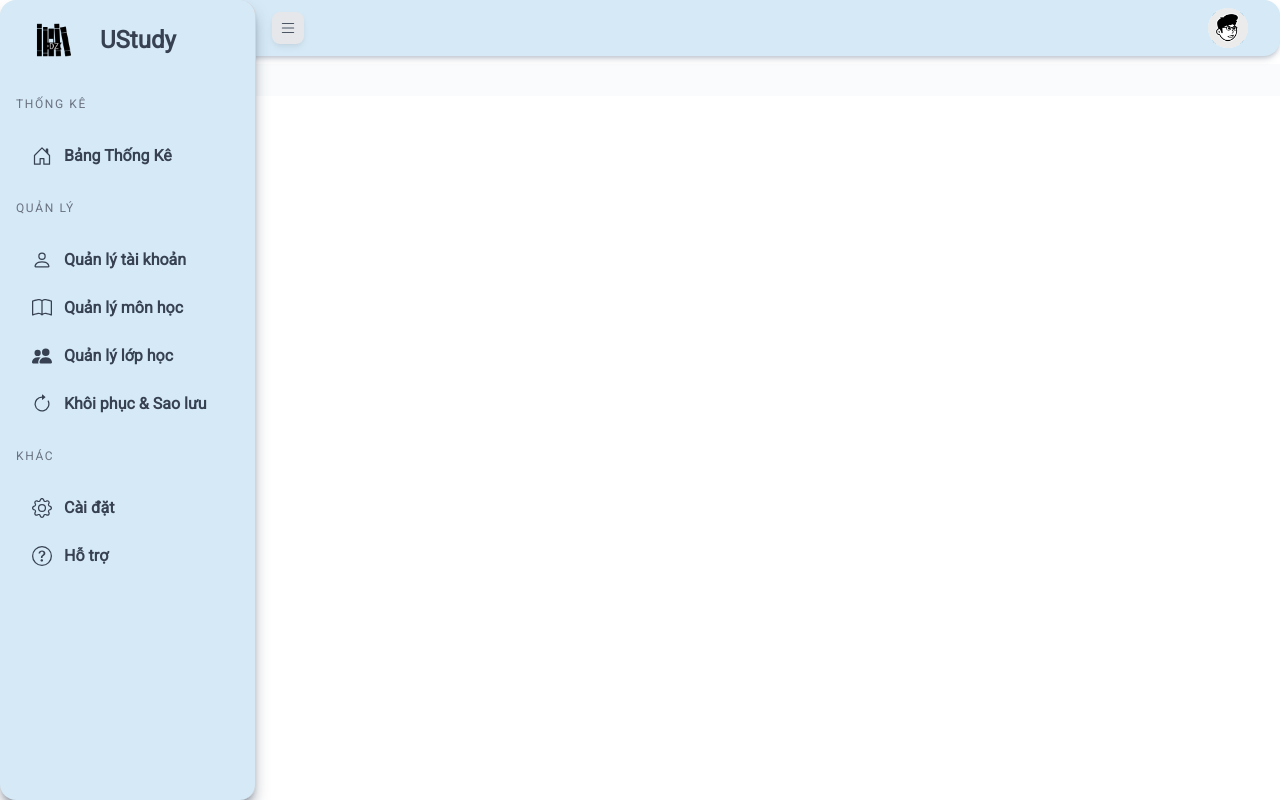
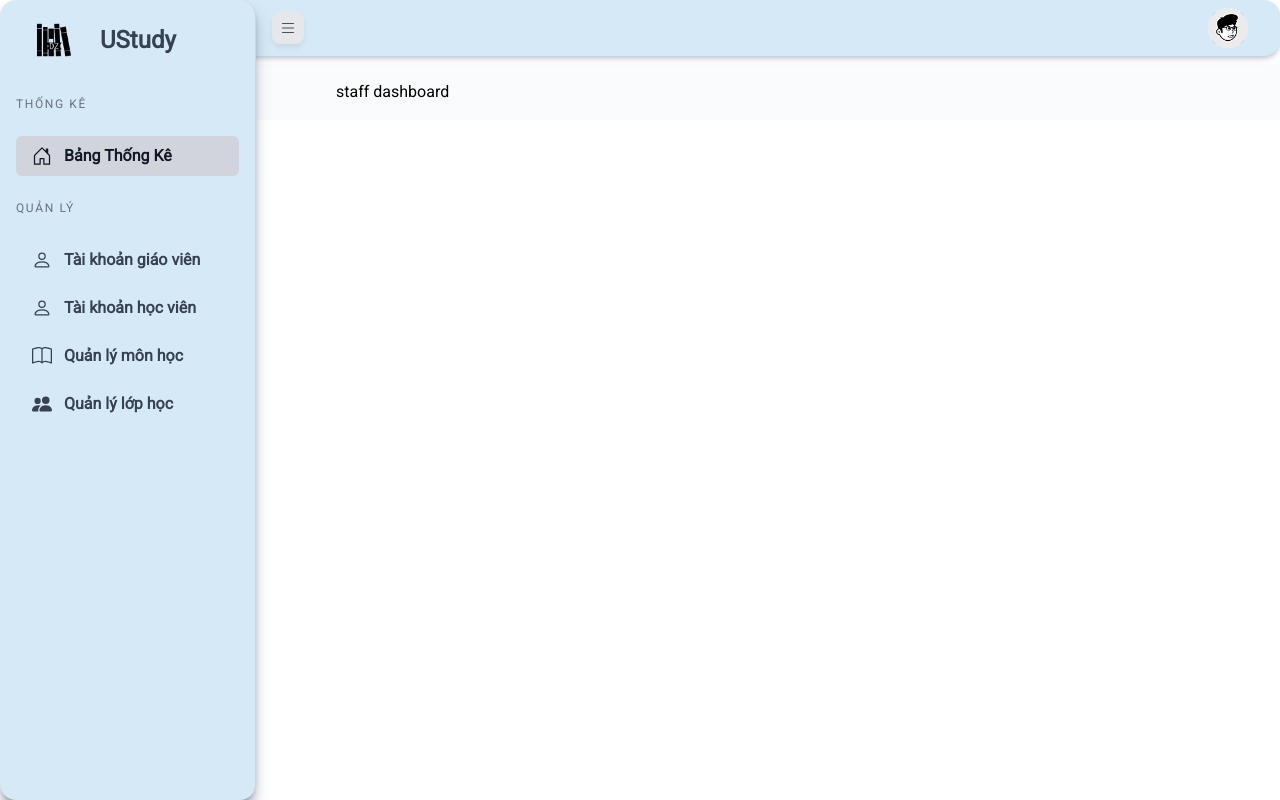
Before and after one commit to HCMUS-UStudy/UStudy-frontend, a Next.js app: page /staff in a window 1280 px wide. Built offline with nearby package versions, Linux system fonts and the light colour scheme.

Commit message:
init layout and change staff sidebar

```diff
--- /dev/null
+++ b/src/app/(user)/staff/layout.tsx
@@ -0,0 +1,20 @@
+import Header from "@/app/ui/components/header";
+import PageWrapper from "@/app/ui/components/pagewrapper";
+import { SideBar, SideBarStaff } from "@/app/ui/sidebar/sidebar";
+import React from "react";
+
+export default function StaffLayout({
+  children,
+}: {
+  children: React.ReactNode;
+}) {
+  return (
+    <>
+      <SideBarStaff />
+      <div className="flex flex-col h-full w-full">
+        <Header />
+        <PageWrapper>{children}</PageWrapper>
+      </div>
+    </>
+  );
+}
--- a/src/app/(user)/staff/page.tsx
+++ b/src/app/(user)/staff/page.tsx
@@ -1,16 +1,5 @@
-import Header from "@/app/ui/components/header";
-import PageWrapper from "@/app/ui/components/pagewrapper";
-import { SideBar } from "@/app/ui/sidebar/sidebar";
 import React from "react";
 
-export default function Staff({ children }: { children: React.ReactNode }) {
-  return (
-    <>
-      <SideBar />
-      <div className="flex flex-col h-full w-full">
-        <Header />
-        <PageWrapper>{children}</PageWrapper>
-      </div>
-    </>
-  );
+export default function StaffDashboard() {
+  return <div>staff dashboard</div>;
 }
--- a/src/app/menu_constants.tsx
+++ b/src/app/menu_constants.tsx
@@ -1,17 +1,24 @@
 import { SideNavItemGroup } from "@/app/types/type";
-import { BsBook, BsGear, BsHouseDoor, BsPerson, BsFillPeopleFill, BsQuestionCircle, BsArrowClockwise } from "react-icons/bs";
-
-
+import {
+  BsBook,
+  BsGear,
+  BsHouseDoor,
+  BsPerson,
+  BsFillPeopleFill,
+  BsQuestionCircle,
+  BsArrowClockwise,
+} from "react-icons/bs";
 
 export const SIDENAV_ITEMS: SideNavItemGroup[] = [
-
   {
     title: "Thống Kê",
-        menuList: [{
-            title: 'Bảng Thống Kê',
-            path: '/admin/dashboard',
+    menuList: [
+      {
+        title: "Bảng Thống Kê",
+        path: "/",
         icon: <BsHouseDoor size={20} />,
-        }]
+      },
+    ],
   },
   {
     title: "Quản lý",
@@ -25,41 +32,78 @@ export const SIDENAV_ITEMS: SideNavItemGroup[] = [
         //     { title: 'All', path: '/products' },
         //     { title: 'New', path: '/products/new' },
         // ],
-                title: 'Quản lý tài khoản',
-                path: '/accounts',
+        title: "Quản lý tài khoản",
+        path: "/accounts",
         icon: <BsPerson size={20} />,
       },
       {
-                title: 'Quản lý môn học',
-                path: '/courses',
+        title: "Quản lý môn học",
+        path: "/courses",
         icon: <BsBook size={20} />,
       },
       {
-                title: 'Quản lý lớp học',
-                path: '/class',
+        title: "Quản lý lớp học",
+        path: "/class",
         icon: <BsFillPeopleFill size={20} />,
       },
       {
-                title: 'Khôi phục & Sao lưu',
-                path: '/backup',
+        title: "Khôi phục & Sao lưu",
+        path: "/backup",
         icon: <BsArrowClockwise size={20} />,
-            }
-        ]
+      },
+    ],
   },
   {
     title: "Khác",
     menuList: [
       {
-                title: 'Cài đặt',
-                path: '/setting',
+        title: "Cài đặt",
+        path: "/setting",
         icon: <BsGear size={20} />,
       },
       {
-                title: 'Hỗ trợ',
-                path: '/help',
+        title: "Hỗ trợ",
+        path: "/help",
         icon: <BsQuestionCircle size={20} />,
-            }
-        ]
-    }
+      },
+    ],
+  },
+];
 
+export const SIDENAV_ITEMS_STAFF: SideNavItemGroup[] = [
+  {
+    title: "Thống Kê",
+    menuList: [
+      {
+        title: "Bảng Thống Kê",
+        path: "/staff",
+        icon: <BsHouseDoor size={20} />,
+      },
+    ],
+  },
+  {
+    title: "Quản lý",
+    menuList: [
+      {
+        title: "Tài khoản giáo viên",
+        path: "/teacher",
+        icon: <BsPerson size={20} />,
+      },
+      {
+        title: "Tài khoản học viên",
+        path: "/student",
+        icon: <BsPerson size={20} />,
+      },
+      {
+        title: "Quản lý môn học",
+        path: "/courses",
+        icon: <BsBook size={20} />,
+      },
+      {
+        title: "Quản lý lớp học",
+        path: "/class",
+        icon: <BsFillPeopleFill size={20} />,
+      },
+    ],
+  },
 ];
--- a/src/app/ui/sidebar/sidebar.tsx
+++ b/src/app/ui/sidebar/sidebar.tsx
@@ -1,10 +1,10 @@
-'use client'
-import { SIDENAV_ITEMS } from '@/app/menu_constants';
-import classNames from 'classnames';
-import React, { useEffect, useState } from 'react';
-import { useSideBarToggle } from '@/app/hooks/use-sidebar-toggle';
-import SideBarMenuGroup from './sidebar-menu-group';
-import { SideBarLogo } from './sidebar-logo';
+"use client";
+import { SIDENAV_ITEMS, SIDENAV_ITEMS_STAFF } from "@/app/menu_constants";
+import classNames from "classnames";
+import React, { useEffect, useState } from "react";
+import { useSideBarToggle } from "@/app/hooks/use-sidebar-toggle";
+import SideBarMenuGroup from "./sidebar-menu-group";
+import { SideBarLogo } from "./sidebar-logo";
 
 export const SideBar = () => {
   const [mounted, setMounted] = useState(false);
@@ -22,16 +22,21 @@ export const SideBar = () => {
 
   return (
     <aside className={asideStyle}>
-            <div className="sidebar-top flex items-center px-4 py-4"> {/* Reduced padding */}
+      <div className="sidebar-top flex items-center px-4 py-4">
+        {" "}
+        {/* Reduced padding */}
         {mounted && <SideBarLogo />}
-                <h3 className={classNames(
+        <h3
+          className={classNames(
             "pl-2 font-semibold text-2xl min-w-max text-gray-700 transition-opacity duration-300",
             { hidden: toggleCollapse }
           )}>
           UStudy
         </h3>
       </div>
-            <nav className="flex flex-col gap-2 px-4"> {/* Adjusted gap for spacing */}
+      <nav className="flex flex-col gap-2 px-4">
+        {" "}
+        {/* Adjusted gap for spacing */}
         {SIDENAV_ITEMS.map((item, idx) => (
           <SideBarMenuGroup key={idx} menuGroup={item} />
         ))}
@@ -39,3 +44,42 @@ export const SideBar = () => {
     </aside>
   );
 };
+
+export const SideBarStaff = () => {
+  const [mounted, setMounted] = useState(false);
+  const { toggleCollapse } = useSideBarToggle();
+
+  const asideStyle = classNames(
+    "sidebar overflow-y-auto fixed bg-[#D5E9F6] h-full shadow-lg shadow-slate-700/50 transition-all duration-300 ease-in-out z-[99999] border-r border-gray-300 rounded-2xl",
+    {
+      ["w-[16rem]"]: !toggleCollapse,
+      ["sm:w-[5.4rem] sm:left-0 left-[-100%]"]: toggleCollapse,
+    }
+  );
+
+  useEffect(() => setMounted(true), []);
+
+  return (
+    <aside className={asideStyle}>
+      <div className="sidebar-top flex items-center px-4 py-4">
+        {" "}
+        {/* Reduced padding */}
+        {mounted && <SideBarLogo />}
+        <h3
+          className={classNames(
+            "pl-2 font-semibold text-2xl min-w-max text-gray-700 transition-opacity duration-300",
+            { hidden: toggleCollapse }
+          )}>
+          UStudy
+        </h3>
+      </div>
+      <nav className="flex flex-col gap-2 px-4">
+        {" "}
+        {/* Adjusted gap for spacing */}
+        {SIDENAV_ITEMS_STAFF.map((item, idx) => (
+          <SideBarMenuGroup key={idx} menuGroup={item} />
+        ))}
+      </nav>
+    </aside>
+  );
+};
```
Lines whose indentation alone changed are shown as unchanged.
